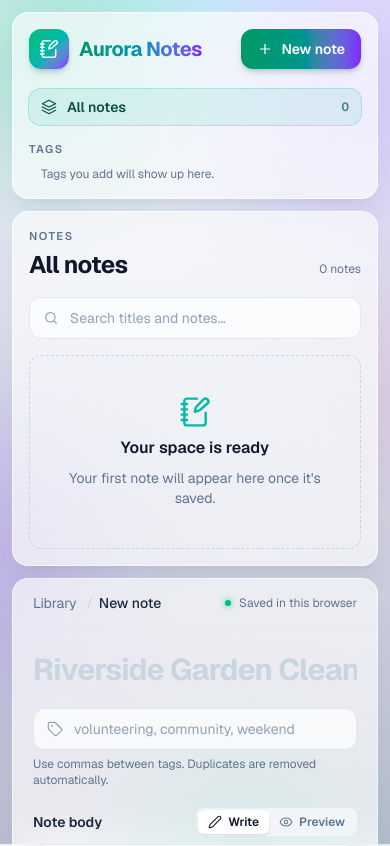
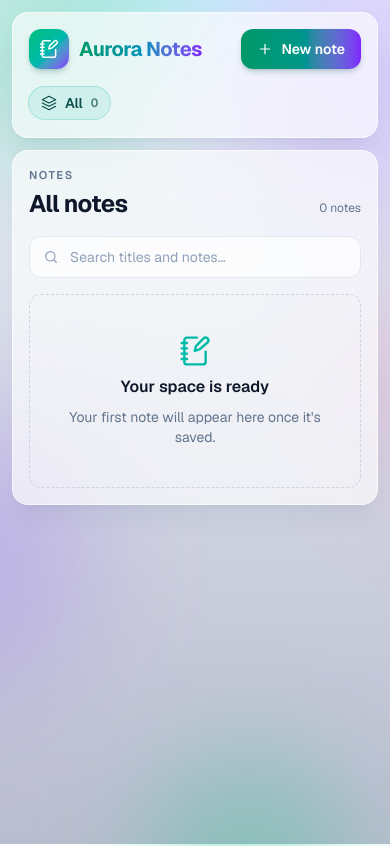
Before and after one commit to murytarlah/aurora-notes, a Next.js app: page / in a window 390 px wide. Shown: the top 846 px of the page. Built offline with nearby package versions, Linux system fonts and the light colour scheme.

Commit message:
feat: one-screen-at-a-time layout on phones
- Phones show either the note list or the open note, with a back button,
  instead of stacking all panes down the page
- Tags and "All" become one swipeable chip row on small screens
- Smaller note titles on phones; desktop layout unchanged

```diff
--- a/app/icons.tsx
+++ b/app/icons.tsx
@@ -98,6 +98,14 @@ export function TrashIcon(props: IconProps) {
   );
 }
 
+export function ArrowLeftIcon(props: IconProps) {
+  return (
+    <Icon {...props}>
+      <path d="M19 12H5M12 19l-7-7 7-7" />
+    </Icon>
+  );
+}
+
 export function AlertIcon(props: IconProps) {
   return (
     <Icon {...props}>
--- a/app/note-editor.tsx
+++ b/app/note-editor.tsx
@@ -56,7 +56,7 @@ export function NoteEditor({ onSaved }: { onSaved: (note: Note) => void }) {
           name="title"
           type="text"
           autoFocus
-          className="w-full border-none bg-transparent text-3xl font-bold tracking-tight text-slate-900 placeholder:text-slate-300 focus:outline-none sm:text-4xl dark:text-slate-100 dark:placeholder:text-slate-600"
+          className="w-full border-none bg-transparent text-2xl font-bold tracking-tight text-slate-900 placeholder:text-slate-300 focus:outline-none sm:text-4xl dark:text-slate-100 dark:placeholder:text-slate-600"
           placeholder="Riverside Garden Cleanup"
         />
       </label>
--- a/app/note-list.tsx
+++ b/app/note-list.tsx
@@ -13,6 +13,7 @@ type NoteListProps = {
   onQueryChange: (query: string) => void;
   selectedId: string | null;
   onSelect: (id: string) => void;
+  className?: string;
 };
 
 const emptyStateClass =
@@ -26,9 +27,10 @@ export function NoteList({
   onQueryChange,
   selectedId,
   onSelect,
+  className = "",
 }: NoteListProps) {
   return (
-    <section className={`${panelClass} flex flex-col gap-4 p-4 lg:w-80 lg:shrink-0 lg:overflow-hidden lg:p-5`}>
+    <section className={`${panelClass} ${className} flex-col gap-4 p-4 lg:w-80 lg:shrink-0 lg:overflow-hidden lg:p-5`}>
       <div className="flex items-end justify-between gap-2">
         <div>
           <p className={sectionLabelClass}>Notes</p>
--- a/app/note-view.tsx
+++ b/app/note-view.tsx
@@ -21,7 +21,7 @@ export function NoteView({ note, onDelete }: NoteViewProps) {
   return (
     <article className="flex flex-1 flex-col gap-5">
       <div className="flex flex-wrap items-start justify-between gap-3">
-        <h1 className="min-w-0 text-3xl font-bold tracking-tight text-slate-900 [overflow-wrap:anywhere] sm:text-4xl dark:text-slate-100">
+        <h1 className="min-w-0 text-2xl font-bold tracking-tight text-slate-900 [overflow-wrap:anywhere] sm:text-4xl dark:text-slate-100">
           {note.title}
         </h1>
 
--- a/app/page.tsx
+++ b/app/page.tsx
@@ -2,6 +2,7 @@
 
 import { useEffect, useState } from "react";
 import type { Note } from "./actions";
+import { ArrowLeftIcon } from "./icons";
 import { NoteEditor } from "./note-editor";
 import { NoteList } from "./note-list";
 import { matchesSearch } from "./note-utils";
@@ -20,6 +21,9 @@ export default function Home() {
   // null shows every note
   const [activeTag, setActiveTag] = useState<string | null>(null);
   const [query, setQuery] = useState("");
+  // Phones show one screen at a time: the note list, or the note pane.
+  // From lg up all panes are visible and this is ignored.
+  const [isPaneOpen, setIsPaneOpen] = useState(false);
 
   useEffect(() => {
     let saved: Note[] = [];
@@ -57,6 +61,14 @@ export default function Home() {
     for (const tag of note.tags) tagCounts.set(tag, (tagCounts.get(tag) ?? 0) + 1);
   }
 
+  // Opens a note (or the new-note form for null) in the pane.
+  function openNote(id: string | null) {
+    setSelectedId(id);
+    setIsPaneOpen(true);
+    // The list may have been scrolled; start the pane at the top on phones
+    window.scrollTo(0, 0);
+  }
+
   function handleSaved(note: Note) {
     setNotes((prev) => [note, ...(prev ?? [])]);
     setSelectedId(note.id);
@@ -66,6 +78,7 @@ export default function Home() {
     const remaining = allNotes.filter((n) => n.id !== id);
     setNotes(remaining);
     setSelectedId(null);
+    setIsPaneOpen(false);
     // Leave the tag filter if its last note was just deleted
     if (activeTag && !remaining.some((n) => n.tags.includes(activeTag))) setActiveTag(null);
   }
@@ -77,22 +90,34 @@ export default function Home() {
         tagCounts={[...tagCounts.entries()].sort(([a], [b]) => a.localeCompare(b))}
         activeTag={activeTag}
         onSelectTag={setActiveTag}
-        onNewNote={() => setSelectedId(null)}
+        onNewNote={() => openNote(null)}
+        className={isPaneOpen ? "hidden lg:flex" : "flex"}
       />
 
       <NoteList
+        className={isPaneOpen ? "hidden lg:flex" : "flex"}
         notes={visibleNotes}
         hasNotes={allNotes.length > 0}
         heading={activeTag ? `#${activeTag}` : "All notes"}
         query={query}
         onQueryChange={setQuery}
         selectedId={current?.id ?? null}
-        onSelect={setSelectedId}
+        onSelect={openNote}
       />
 
-      <main className={`${panelClass} flex min-w-0 flex-1 flex-col lg:overflow-hidden`}>
+      <main
+        className={`${panelClass} ${isPaneOpen ? "flex" : "hidden lg:flex"} min-w-0 flex-1 flex-col lg:overflow-hidden`}
+      >
         <header className="flex items-center justify-between gap-3 border-b border-slate-200/80 px-5 py-3.5 sm:px-8 dark:border-slate-800">
-          <p className="text-sm text-slate-500 dark:text-slate-400">
+          <button
+            type="button"
+            onClick={() => setIsPaneOpen(false)}
+            className="-ml-2 flex items-center gap-1.5 rounded-lg px-2 py-1 text-sm font-semibold text-teal-700 transition hover:bg-teal-500/10 lg:hidden dark:text-teal-300"
+          >
+            <ArrowLeftIcon className="h-4 w-4" />
+            Notes
+          </button>
+          <p className="hidden text-sm text-slate-500 lg:block dark:text-slate-400">
             Library <span className="mx-1.5 text-slate-300 dark:text-slate-600">/</span>
             <span className="font-medium text-slate-800 dark:text-slate-200">
               {current ? "Note" : "New note"}
--- a/app/sidebar.tsx
+++ b/app/sidebar.tsx
@@ -8,18 +8,29 @@ type SidebarProps = {
   activeTag: string | null;
   onSelectTag: (tag: string | null) => void;
   onNewNote: () => void;
+  className?: string;
 };
 
+// On phones these are chips in one swipeable row; from lg up, a vertical list.
 const navItemClass =
-  "flex shrink-0 items-center gap-2.5 rounded-xl px-3 py-2 text-sm transition lg:w-full";
+  "flex shrink-0 items-center gap-2 rounded-full px-3 py-1.5 text-sm transition lg:w-full lg:gap-2.5 lg:rounded-xl lg:py-2";
 const navActiveClass =
   "bg-teal-500/10 font-semibold text-teal-900 ring-1 ring-teal-500/30 dark:bg-teal-400/10 dark:text-teal-100 dark:ring-teal-400/30";
 const navIdleClass =
-  "text-slate-600 hover:bg-slate-500/10 dark:text-slate-300 dark:hover:bg-slate-400/10";
+  "text-slate-600 ring-1 ring-slate-300/70 hover:bg-slate-500/10 lg:ring-0 dark:text-slate-300 dark:ring-slate-700 dark:hover:bg-slate-400/10";
 
-export function Sidebar({ noteCount, tagCounts, activeTag, onSelectTag, onNewNote }: SidebarProps) {
+export function Sidebar({
+  noteCount,
+  tagCounts,
+  activeTag,
+  onSelectTag,
+  onNewNote,
+  className = "",
+}: SidebarProps) {
   return (
-    <aside className={`${panelClass} flex flex-col gap-5 p-4 lg:w-64 lg:shrink-0 lg:p-5`}>
+    <aside
+      className={`${panelClass} ${className} flex-col gap-4 p-4 lg:w-64 lg:shrink-0 lg:gap-5 lg:p-5`}
+    >
       <div className="flex items-center justify-between gap-3 lg:flex-col lg:items-stretch lg:gap-6">
         <div className="flex items-center gap-2.5">
           <div className="flex h-10 w-10 items-center justify-center rounded-xl bg-linear-to-br from-emerald-500 via-teal-500 to-violet-600 text-white shadow-md shadow-teal-900/20">
@@ -35,9 +46,12 @@ export function Sidebar({ noteCount, tagCounts, activeTag, onSelectTag, onNewNot
         </button>
       </div>
 
-      <nav className="flex flex-col gap-4">
-        <div className="flex flex-col gap-2">
-          <p className={`${sectionLabelClass} hidden lg:block`}>Library</p>
+      {/* The fade on the right edge hints that the chip row scrolls on phones */}
+      <nav
+        aria-label="Filter notes"
+        className="-mx-4 flex gap-1.5 overflow-x-auto px-4 py-0.5 [scrollbar-width:none] [&::-webkit-scrollbar]:hidden [mask-image:linear-gradient(to_right,black_85%,transparent)] lg:mx-0 lg:flex-col lg:gap-1 lg:overflow-visible lg:px-0 lg:[mask-image:none]"
+      >
+        <p className={`${sectionLabelClass} mb-1 hidden lg:block`}>Library</p>
         <button
           type="button"
           onClick={() => onSelectTag(null)}
@@ -45,22 +59,21 @@ export function Sidebar({ noteCount, tagCounts, activeTag, onSelectTag, onNewNot
           className={`${navItemClass} ${activeTag === null ? navActiveClass : navIdleClass}`}
         >
           <LayersIcon className="h-4 w-4" />
-            <span className="flex-1 text-left">All notes</span>
+          <span className="flex-1 text-left">
+            All<span className="hidden lg:inline"> notes</span>
+          </span>
           <span className="text-xs tabular-nums opacity-70">{noteCount}</span>
         </button>
-        </div>
 
-        <div className="flex flex-col gap-2">
-          <p className={sectionLabelClass}>Tags</p>
+        <p className={`${sectionLabelClass} mt-4 mb-1 hidden lg:block`}>Tags</p>
         {tagCounts.length === 0 ? (
-            <p className="px-3 text-xs text-slate-500 dark:text-slate-400">
+          <p className="hidden px-3 text-xs text-slate-500 lg:block dark:text-slate-400">
             Tags you add will show up here.
           </p>
         ) : (
-            <ul className="-mx-1 flex gap-1 overflow-x-auto px-1 pb-1 lg:flex-col lg:overflow-visible">
-              {tagCounts.map(([tag, count]) => (
-                <li key={tag}>
+          tagCounts.map(([tag, count]) => (
             <button
+              key={tag}
               type="button"
               // Clicking the active tag again clears the filter
               onClick={() => onSelectTag(activeTag === tag ? null : tag)}
@@ -71,11 +84,10 @@ export function Sidebar({ noteCount, tagCounts, activeTag, onSelectTag, onNewNot
               <span className="flex-1 text-left">{tag}</span>
               <span className="text-xs tabular-nums opacity-70">{count}</span>
             </button>
-                </li>
-              ))}
-            </ul>
+          ))
         )}
-        </div>
+        {/* Keeps the last chip clear of the fade */}
+        <span aria-hidden className="w-6 shrink-0 lg:hidden" />
       </nav>
 
       <div className="mt-auto hidden flex-col gap-3 rounded-xl bg-linear-to-br from-emerald-500/10 via-cyan-500/10 to-violet-500/10 p-4 lg:flex">
```
Lines whose indentation alone changed are shown as unchanged.
